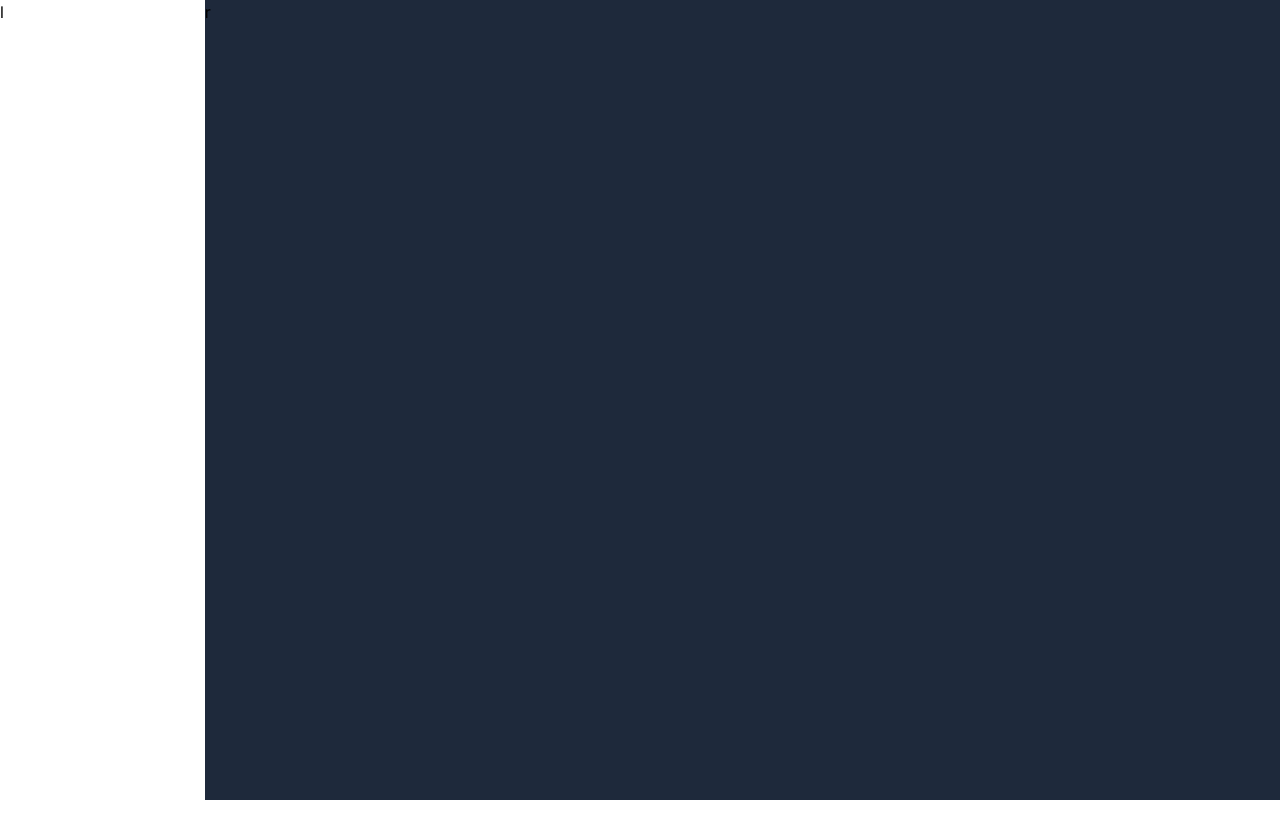
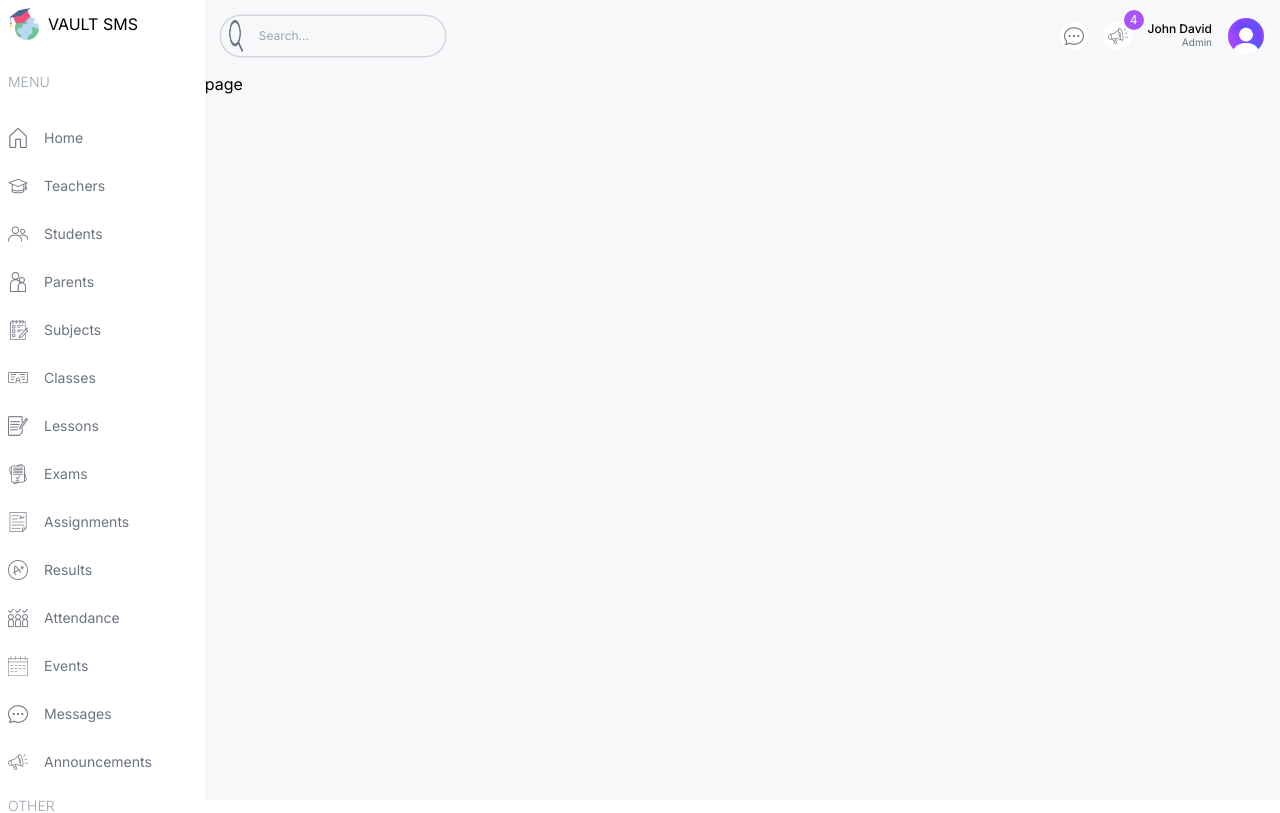
Before and after one commit to emmanuelomejua/sms, a Next.js app: page /teacher in a window 1280 px wide. Shown: the top 813 px of the page. Built offline with nearby package versions, Linux system fonts and the light colour scheme.

Commit message:
navbar completed

```diff
--- a/src/app/(dashboard)/layout.tsx
+++ b/src/app/(dashboard)/layout.tsx
@@ -1,5 +1,5 @@
-// import Menu from "@/components/Menu";
-// import Navbar from "@/components/Navbar";
+import Menu from "@/components/Menu";
+import Navbar from "@/components/Navbar";
 import Image from "next/image";
 import Link from "next/link";
 
@@ -10,8 +10,17 @@
 }>) {
   return (
     <div className="h-screen flex">
-      <div className="w-[14%] md:w-[8%] lg:w-[16%] xl:w[14%] bg-white">l</div>
-      <div className="w-[86%] md:[92%] lg:w-[84%] xl:w[86%] bg-slate-800">r</div>
+      <div className="w-[14%] md:w-[8%] lg:w-[16%] xl:w[14%] bg-white p-2">
+        <Link href='/' className="flex items-center justify-center gap-2 lg:justify-start">
+          <Image src='/logo.png' alt="Logo" width={32} height={32}/>
+          <span className="hidden lg:block">VAULT SMS</span>
+        </Link>
+        <Menu/>
+      </div>
+      <div className="w-[86%] md:[92%] lg:w-[84%] xl:w[86%] bg-[#f7f8fa] overflow-y-scroll flex flex-col">
+        <Navbar/>
+        {children}
+      </div>
     </div>
   );
 }
--- a/src/components/Menu.tsx
+++ b/src/components/Menu.tsx
@@ -1,114 +1,26 @@
-const menuItems = [
-  {
-    title: "MENU",
-    items: [
-      {
-        icon: "/home.png",
-        label: "Home",
-        href: "/",
-        visible: ["admin", "teacher", "student", "parent"],
-      },
-      {
-        icon: "/teacher.png",
-        label: "Teachers",
-        href: "/list/teachers",
-        visible: ["admin", "teacher"],
-      },
-      {
-        icon: "/student.png",
-        label: "Students",
-        href: "/list/students",
-        visible: ["admin", "teacher"],
-      },
-      {
-        icon: "/parent.png",
-        label: "Parents",
-        href: "/list/parents",
-        visible: ["admin", "teacher"],
-      },
-      {
-        icon: "/subject.png",
-        label: "Subjects",
-        href: "/list/subjects",
-        visible: ["admin"],
-      },
-      {
-        icon: "/class.png",
-        label: "Classes",
-        href: "/list/classes",
-        visible: ["admin", "teacher"],
-      },
-      {
-        icon: "/lesson.png",
-        label: "Lessons",
-        href: "/list/lessons",
-        visible: ["admin", "teacher"],
-      },
-      {
-        icon: "/exam.png",
-        label: "Exams",
-        href: "/list/exams",
-        visible: ["admin", "teacher", "student", "parent"],
-      },
-      {
-        icon: "/assignment.png",
-        label: "Assignments",
-        href: "/list/assignments",
-        visible: ["admin", "teacher", "student", "parent"],
-      },
-      {
-        icon: "/result.png",
-        label: "Results",
-        href: "/list/results",
-        visible: ["admin", "teacher", "student", "parent"],
-      },
-      {
-        icon: "/attendance.png",
-        label: "Attendance",
-        href: "/list/attendance",
-        visible: ["admin", "teacher", "student", "parent"],
-      },
-      {
-        icon: "/calendar.png",
-        label: "Events",
-        href: "/list/events",
-        visible: ["admin", "teacher", "student", "parent"],
-      },
-      {
-        icon: "/message.png",
-        label: "Messages",
-        href: "/list/messages",
-        visible: ["admin", "teacher", "student", "parent"],
-      },
-      {
-        icon: "/announcement.png",
-        label: "Announcements",
-        href: "/list/announcements",
-        visible: ["admin", "teacher", "student", "parent"],
-      },
-    ],
-  },
-  {
-    title: "OTHER",
-    items: [
-      {
-        icon: "/profile.png",
-        label: "Profile",
-        href: "/profile",
-        visible: ["admin", "teacher", "student", "parent"],
-      },
-      {
-        icon: "/setting.png",
-        label: "Settings",
-        href: "/settings",
-        visible: ["admin", "teacher", "student", "parent"],
-      },
-      {
-        icon: "/logout.png",
-        label: "Logout",
-        href: "/logout",
-        visible: ["admin", "teacher", "student", "parent"],
-      },
-    ],
-  },
-];
+import React from 'react';
+import { menuItems } from '@/lib/menuData';
+import Link from 'next/link';
+import Image from 'next/image';
+
+
+const Menu = () => {
+  return (
+    <div className='mt-4 text-sm'>
+      {menuItems.map(i=> (
+        <div className="flex flex-col gap-3" key={i.title}>
+          <span className='hidden lg:block text-gray-400 my-4 font-light'>{i.title}</span>
+          {i.items.map((item) => (
+            <Link href={item.href} className='flex items-center justify-center lg:justify-start py-2 text-gray-500 gap-4' key={item.label}>
+              <Image src={item.icon} alt='' width={20} height={20}/>
+              <span className='hidden lg:block'>{item.label}</span>
+            </Link>
+          ))
+          }
+        </div>
+      ))}
+    </div>
+  )
+}
+
+export default Menu;
--- a/src/components/Navbar.tsx
+++ b/src/components/Navbar.tsx
@@ -1,8 +1,32 @@
-import React from 'react'
+import React from 'react';
+import Image from 'next/image';
 
 const Navbar = () => {
   return (
-    <div>Navbar</div>
+    <div className='flex items-center justify-between p-4'>
+      <div className="hidden md:flex rounded-full gap-2 text-xs px-2 py-1 ring-[1.5px] ring-gray-300">
+        <Image src='/search.png' alt='' width={14} height={10} />
+        <input type="text" className="outline-none bg-transparent w-[200px] p-2" placeholder='Search...'/>
+      </div>
+
+      <div className="flex items-center gap-4 justify-end w-full">
+        <div className="rounded-full bg-white w-7 h-7 flex items-center justify-center cursor-pointer">
+          <Image src='/message.png' alt='' width={20} height={20} />
+        </div>
+
+        <div className="rounded-full bg-white w-7 h-7 flex items-center justify-center cursor-pointer relative">
+          <Image src='/announcement.png' alt='' width={20} height={20} />
+          <span className='absolute bg-purple-500 h-5 w-5 flex items-center justify-center -top-3 -right-3 rounded-full text-xs text-white'>4</span>
+        </div>
+
+        <div className="flex flex-col">
+          <span className="leading-3 text-xs font-medium">John David</span>
+          <span className="text-[10px] text-gray-500 text-right">Admin</span>
+        </div>
+
+        <Image src='/avatar.png' alt='' width={36} height={36} className='rounded-full' />
+      </div>
+    </div>
   )
 }
 
--- /dev/null
+++ b/src/lib/menuData.ts
@@ -0,0 +1,114 @@
+export const menuItems = [
+    {
+      title: "MENU",
+      items: [
+        {
+          icon: "/home.png",
+          label: "Home",
+          href: "/",
+          visible: ["admin", "teacher", "student", "parent"],
+        },
+        {
+          icon: "/teacher.png",
+          label: "Teachers",
+          href: "/list/teachers",
+          visible: ["admin", "teacher"],
+        },
+        {
+          icon: "/student.png",
+          label: "Students",
+          href: "/list/students",
+          visible: ["admin", "teacher"],
+        },
+        {
+          icon: "/parent.png",
+          label: "Parents",
+          href: "/list/parents",
+          visible: ["admin", "teacher"],
+        },
+        {
+          icon: "/subject.png",
+          label: "Subjects",
+          href: "/list/subjects",
+          visible: ["admin"],
+        },
+        {
+          icon: "/class.png",
+          label: "Classes",
+          href: "/list/classes",
+          visible: ["admin", "teacher"],
+        },
+        {
+          icon: "/lesson.png",
+          label: "Lessons",
+          href: "/list/lessons",
+          visible: ["admin", "teacher"],
+        },
+        {
+          icon: "/exam.png",
+          label: "Exams",
+          href: "/list/exams",
+          visible: ["admin", "teacher", "student", "parent"],
+        },
+        {
+          icon: "/assignment.png",
+          label: "Assignments",
+          href: "/list/assignments",
+          visible: ["admin", "teacher", "student", "parent"],
+        },
+        {
+          icon: "/result.png",
+          label: "Results",
+          href: "/list/results",
+          visible: ["admin", "teacher", "student", "parent"],
+        },
+        {
+          icon: "/attendance.png",
+          label: "Attendance",
+          href: "/list/attendance",
+          visible: ["admin", "teacher", "student", "parent"],
+        },
+        {
+          icon: "/calendar.png",
+          label: "Events",
+          href: "/list/events",
+          visible: ["admin", "teacher", "student", "parent"],
+        },
+        {
+          icon: "/message.png",
+          label: "Messages",
+          href: "/list/messages",
+          visible: ["admin", "teacher", "student", "parent"],
+        },
+        {
+          icon: "/announcement.png",
+          label: "Announcements",
+          href: "/list/announcements",
+          visible: ["admin", "teacher", "student", "parent"],
+        },
+      ],
+    },
+    {
+      title: "OTHER",
+      items: [
+        {
+          icon: "/profile.png",
+          label: "Profile",
+          href: "/profile",
+          visible: ["admin", "teacher", "student", "parent"],
+        },
+        {
+          icon: "/setting.png",
+          label: "Settings",
+          href: "/settings",
+          visible: ["admin", "teacher", "student", "parent"],
+        },
+        {
+          icon: "/logout.png",
+          label: "Logout",
+          href: "/logout",
+          visible: ["admin", "teacher", "student", "parent"],
+        },
+      ],
+    },
+  ];
```
